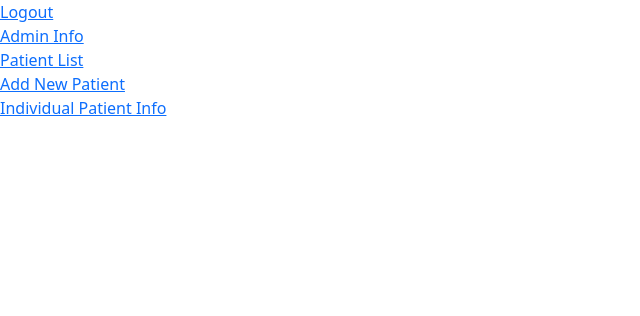
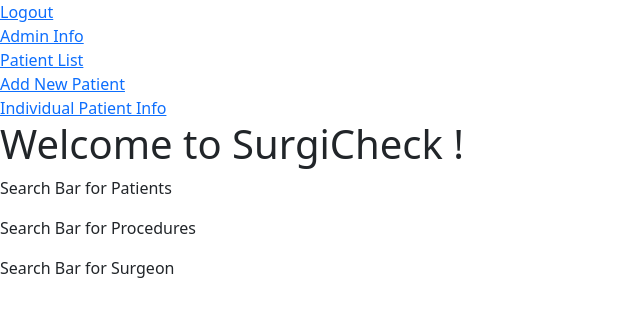
Before and after one commit to kdb23/surgicheck, a React (Create React App) app in the folder client/: page /home in a window 1280 px wide. Shown: the top 316 px of the page, without its empty margins (0-640 px from the left). Built offline with nearby package versions, Linux system fonts and the light colour scheme; no server answers.

Commit message:
welcome message only displaying on home page-reminder for search bar on homepage

```diff
--- a/client/src/Home.js
+++ b/client/src/Home.js
@@ -50,6 +50,14 @@ function Home() {
         <>
         <NavBar />
         <Switch>
+            <Route exact path ="/home">
+                <div>
+                    <h1>Welcome to SurgiCheck !</h1>
+                    <p>Search Bar for Patients</p>
+                    <p>Search Bar for Procedures</p>
+                    <p>Search Bar for Surgeon</p>
+                </div>
+            </Route>
             <Route exact path="/home/admin">
                 <AdminInfo />
                 <NewProcedure addProcedure={addProcedureState} />
@@ -60,7 +68,7 @@ function Home() {
             <Route exact path="/home/new_patient">
                 <NewPatient addPatient={addPatientState}/>
             </Route>
-          <Route exact path="/patient_placeholder_page">
+            <Route exact path="/home/patient_placeholder_page">
                 <PatientEdit />
             </Route>
         </Switch>
--- a/client/src/NavBar.js
+++ b/client/src/NavBar.js
@@ -15,7 +15,7 @@ function NavBar() {
             <Link to='/home/new_patient'>Add New Patient</Link>
             </div>
             <div>
-            <Link to='/patient_placeholder_page'>Individual Patient Info</Link>
+            <Link to='/home/patient_placeholder_page'>Individual Patient Info</Link>
             </div>
         </header>
         </nav>
--- a/client/src/Patient.js
+++ b/client/src/Patient.js
@@ -1,5 +1,4 @@
 import React, {useState} from 'react';
-
 import {Form, Container, Button} from 'react-bootstrap'
 
 function Patient({id, name, dob, mrn, address, phone, primary, handlePatientPatch, handlePatientDelete, surgeries, checklists}) {
@@ -131,7 +130,6 @@ function Patient({id, name, dob, mrn, address, phone, primary, handlePatientPatc
             </Form>
         </Container>
                 )}
-
         </div>
     )
 }
```
Lines whose indentation alone changed are shown as unchanged.
